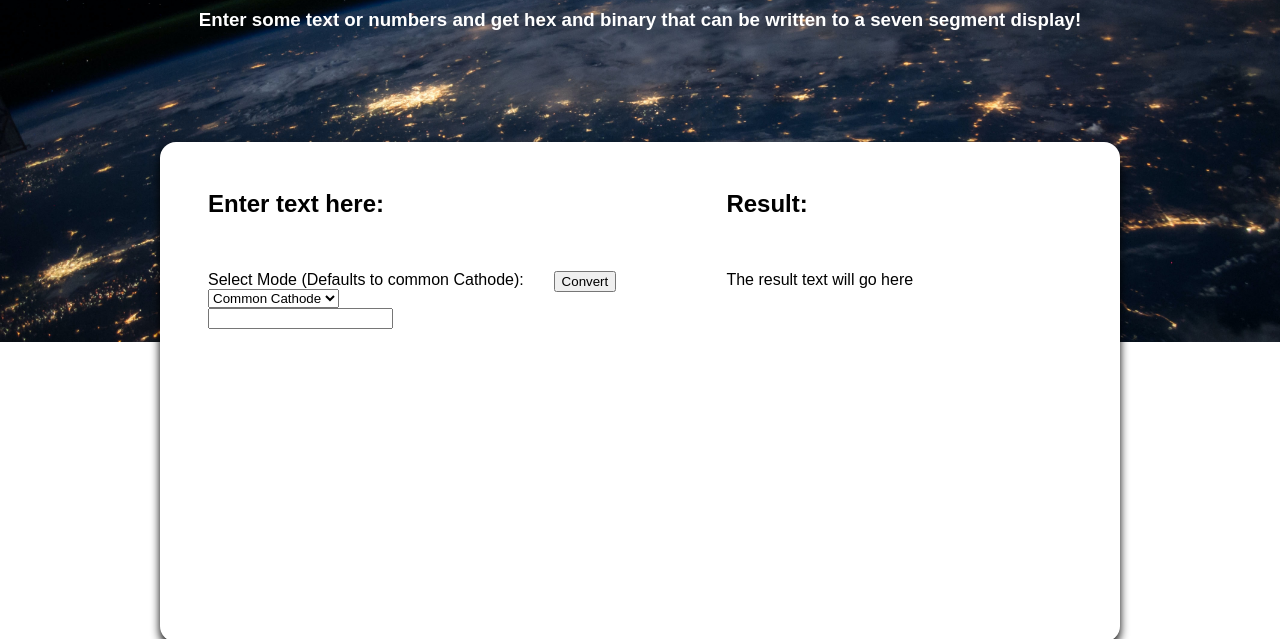
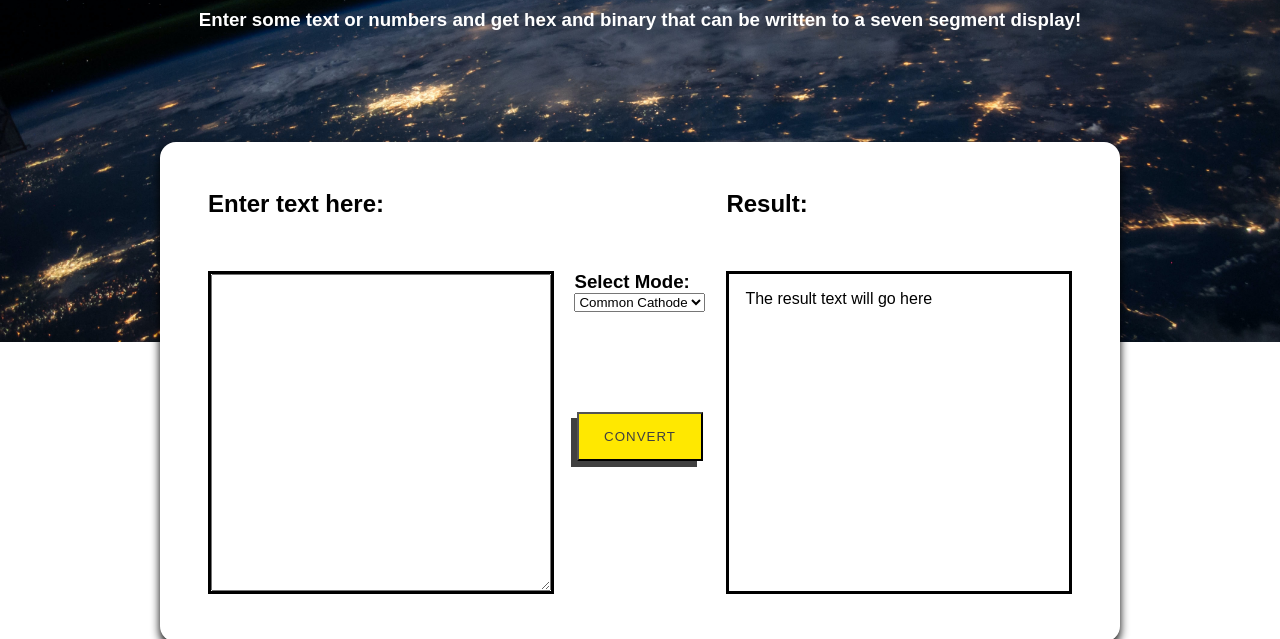
Before and after one commit to erikd234/Seven-Segment-String-Decoder, a plain HTML site: page index.html in a window 1280 px wide. Shown: the part 158-797 px from the top of the page. Drawn offline with Linux system fonts and the light colour scheme.

Commit message:
Adding button format

```diff
--- a/index.html
+++ b/index.html
@@ -32,22 +32,24 @@
         </div>
 
         <div class="item4">
-          <label for="mode">Select Mode (Defaults to common Cathode):</label>
-          <select name="mode" id="mode">
-            <option value="Common Cathode">Common Cathode</option>
-            <option value="Common Anode">Common Anode</option>
-          </select>
-          <input type="text" id="stringInput" />
+          <textarea id="stringInput"></textarea>
         </div>
         <div class="item5">
-          <input type="button" id="convert" value="Convert" />
+          <div class="selectMode">
+            <h3>Select Mode:</h3>
+            <select name="mode" id="mode">
+              <option value="Common Cathode">Common Cathode</option>
+              <option value="Common Anode">Common Anode</option>
+            </select>
+          </div>
+          <input class="btn" type="button" id="convert" value="Convert" />
         </div>
         <div class="item6">
           <p id="result">The result text will go here</p>
         </div>
       </div>
     </div>
-    <div class="center">
+    <!-- <div class="center"> THIS IS THE USE EXAMPLE IT NEEDS TO BE FORMATTED
       <div class="useExampleContainer">
         <h3>Use Example:</h3>
         <h3>Enter:</h3>
@@ -61,7 +63,7 @@
           N => Binary: 0101011, Hex: 2BH
         </p>
       </div>
-    </div>
+    </div> -->
     <script src="seven_seg_converter.js"></script>
   </body>
 </html>
--- a/style.css
+++ b/style.css
@@ -18,7 +18,24 @@
   display: flex;
   justify-content: center;
 }
-
+textarea {
+  width: 100%;
+  height: 100%;
+}
+.item4 {
+  border-style: solid;
+}
+.item5 {
+  display: flex;
+  flex-direction: column;
+  align-items: center;
+  justify-content: flex-start;
+}
+.item6 {
+  padding: 1em;
+  border-style: solid;
+  overflow-y: scroll;
+}
 .converterContainer {
   margin-top: -200px;
   width: 75%;
@@ -31,7 +48,9 @@
   height: 500px;
   padding: 3em;
 }
-
+.selectMode {
+  margin-bottom: 100px;
+}
 .pageTitleContainer {
   color: white;
   display: flex;
@@ -48,13 +67,77 @@
   justify-content: center;
   width: 75%;
 }
+.btn {
+  top: 0;
+  left: 0;
+  transition: all 0.15s linear 0s;
+  position: relative;
+  display: inline-block;
+  padding: 15px 25px;
+  background-color: #ffe800;
+  text-transform: uppercase;
+  color: #404040;
+  font-family: arial;
+  letter-spacing: 1px;
+  box-shadow: -6px 6px 0 #404040;
+  text-decoration: none;
+}
+.btn:hover {
+  top: 3px;
+  left: -3px;
+  box-shadow: -3px 3px 0 #404040;
+}
+.btn:hover::after {
+  top: 1px;
+  left: -2px;
+  width: 4px;
+  height: 4px;
+}
+.btn:hover::before {
+  bottom: -2px;
+  right: 1px;
+  width: 4px;
+  height: 4px;
+}
+.btn::after {
+  transition: all 0.15s linear 0s;
+  content: "";
+  position: absolute;
+  top: 2px;
+  left: -4px;
+  width: 8px;
+  height: 8px;
+  background-color: #404040;
+  transform: rotate(45deg);
+  z-index: -1;
+}
+.btn::before {
+  transition: all 0.15s linear 0s;
+  content: "";
+  position: absolute;
+  bottom: -4px;
+  right: 2px;
+  width: 8px;
+  height: 8px;
+  background-color: #404040;
+  transform: rotate(45deg);
+  z-index: -1;
+}
 
-input {
-  display: block;
+a.btn {
+  position: relative;
 }
-label {
-  display: block;
+
+a:active.btn {
+  top: 6px;
+  left: -6px;
+  box-shadow: none;
 }
-select {
-  display: block;
+a:active.btn:before {
+  bottom: 1px;
+  right: 1px;
 }
+a:active.btn:after {
+  top: 1px;
+  left: 1px;
+}
```
